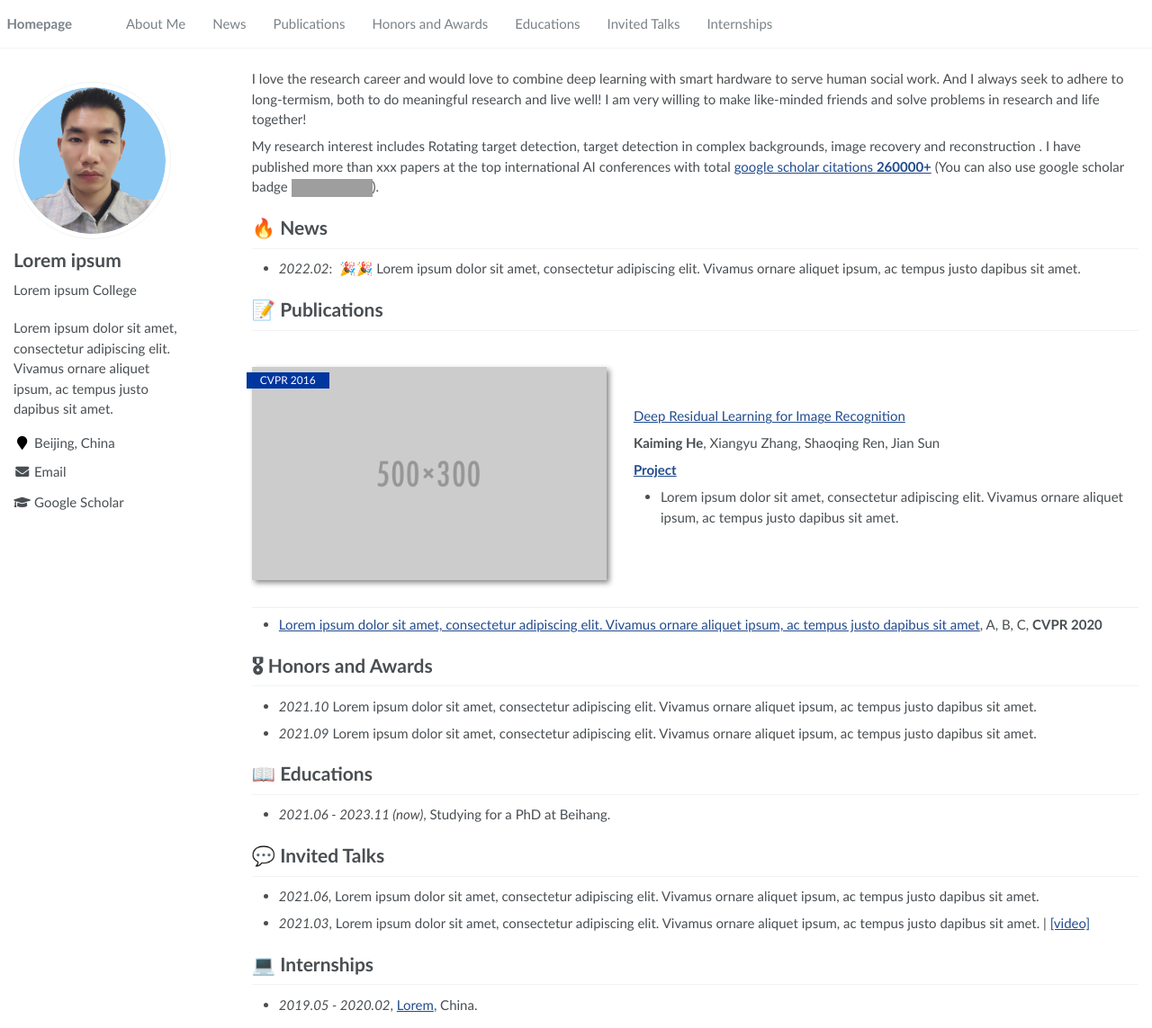
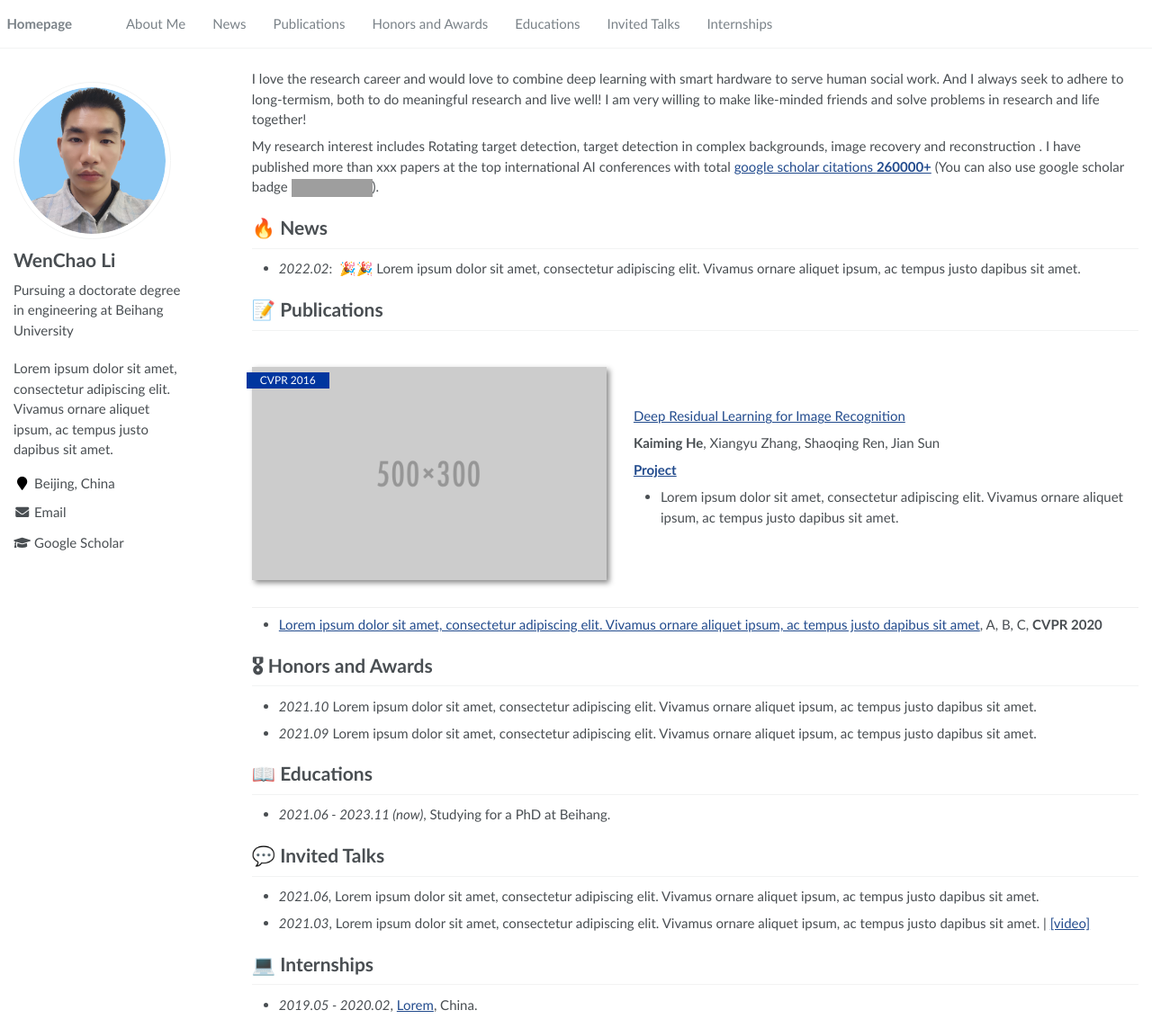
Before and after one commit to RayeRen/acad-homepage.github.io, a Jekyll site: the page built from _pages/about.md, in a window 1280 px wide and 1143 px high. Shown: the whole window at 90% size. Built offline with Jekyll 4.4.1, drawn with Linux system fonts in a browser that asks for light colours; grey boxes are pictures that could not be loaded.

Commit message:
Update _config.yml

```diff
--- a/_config.yml
+++ b/_config.yml
@@ -21,14 +21,14 @@ baidu_site_verification  :  # get baidu_site_verification from https://ziyuan.ba
 
 # Site Author
 author:
-  name             : "Lorem ipsum"
+  name             : "WenChao Li"
   avatar           : "images/android-chrome-512x512.png"
-  bio              : "Lorem ipsum College"
+  bio              : "Pursuing a doctorate degree in engineering at Beihang University"
   location         : "Beijing, China"
   employer         :
   pubmed           :
-  googlescholar    : "https://scholar.google.com/citations?user=YOUR_GOOGLE_SCHOLAR_ID"
-  email            : "Lorem@ipsum.com"
+  googlescholar    : "https://scholar.google.com/citations?user=ph9tt1oAAAAJ&hl"
+  email            : "wenchaoli@buaa.edu.cn"
   researchgate     :  # e.g., "https://www.researchgate.net/profile/yourprofile"
   uri              :
   bitbucket        :
@@ -37,7 +37,7 @@ author:
   flickr           :
   facebook         :
   foursquare       :
-  github           : # e.g., "github username"
+  github           : # e.g., "liwenchao0615"
   google_plus      :
   keybase          :
   instagram        :
```
